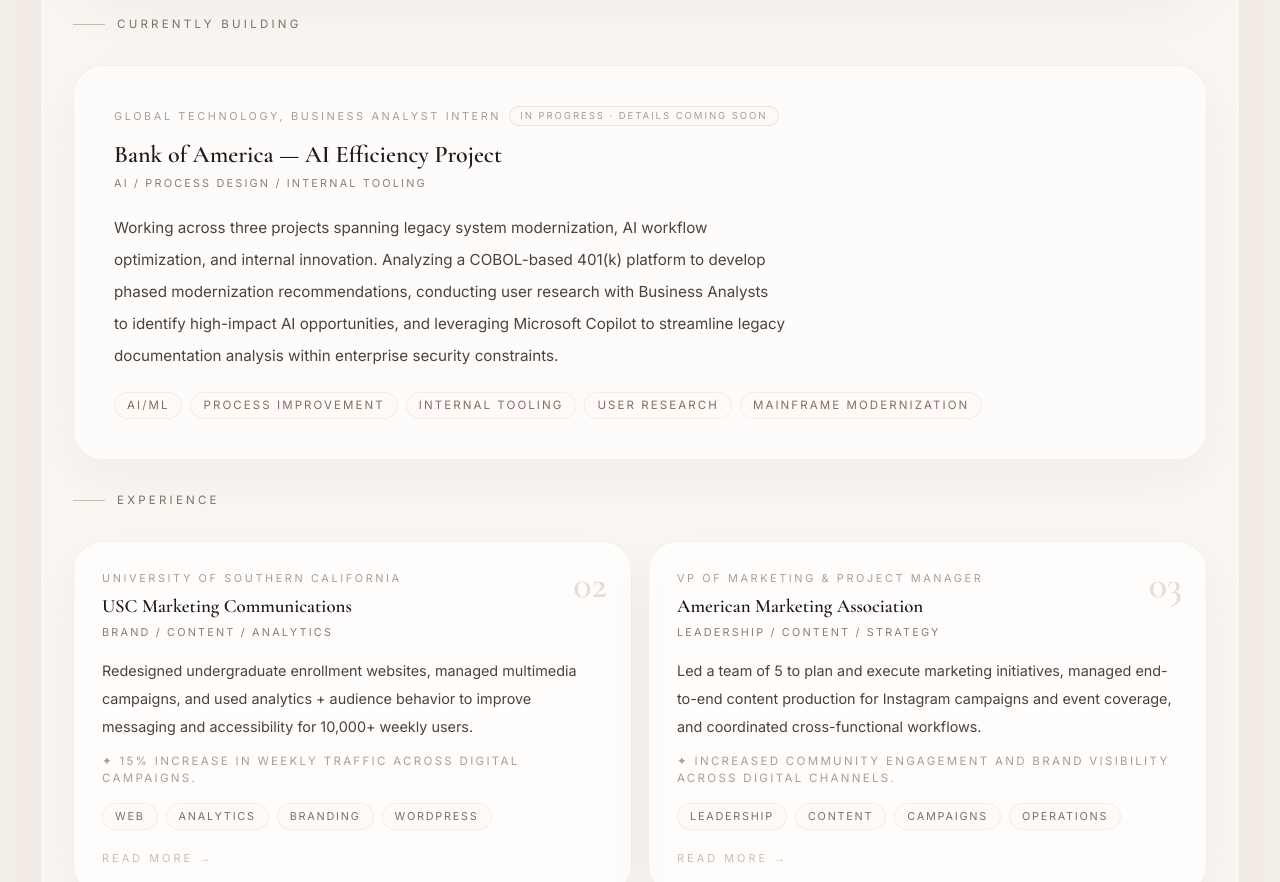
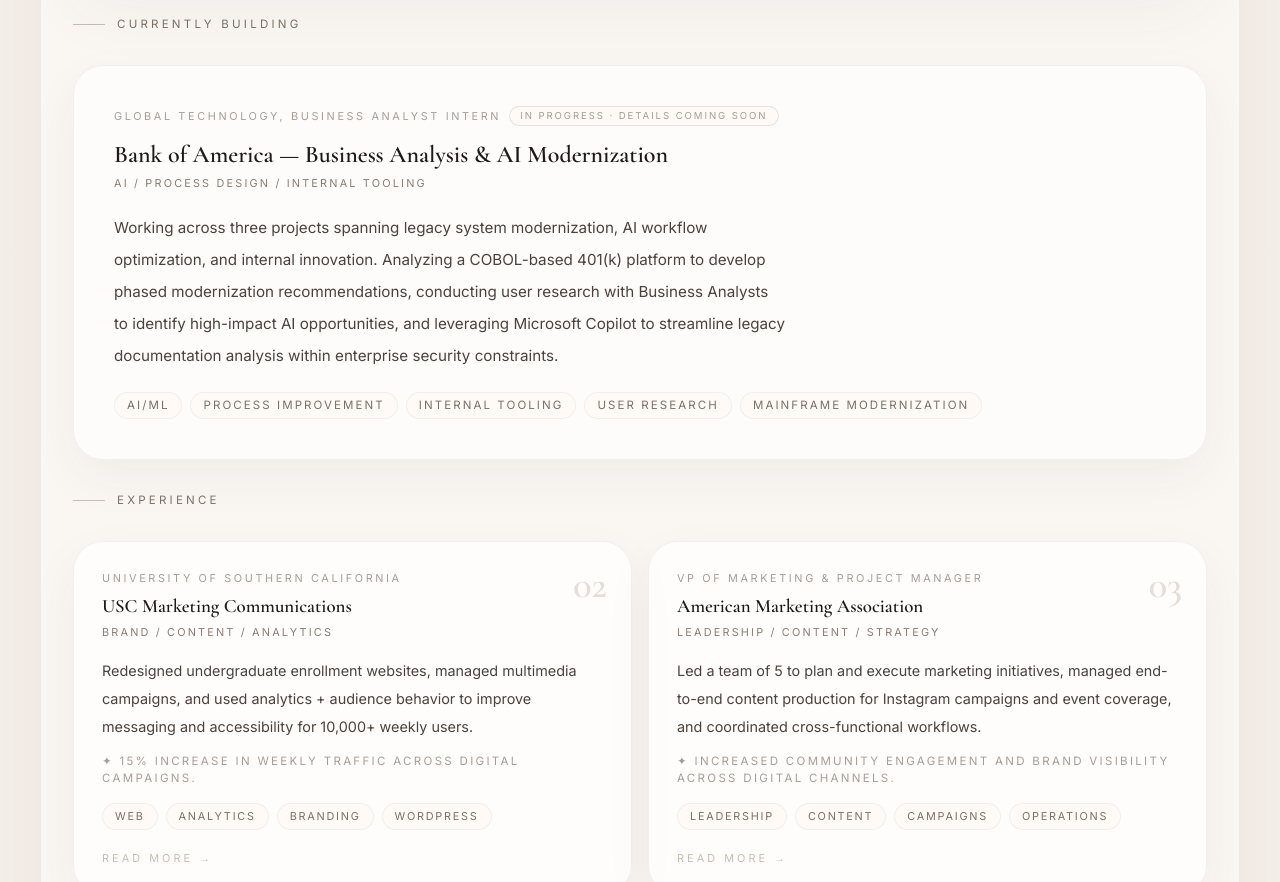
Before and after one commit to vanessaggonzalez/portfolio, a Next.js app: page /work in a window 1280 px wide. Shown: the part 1140-2022 px from the top of the page. Built offline with nearby package versions, Linux system fonts and the light colour scheme.

Commit message:
fixed name'

```diff
--- a/app/work/page.tsx
+++ b/app/work/page.tsx
@@ -43,7 +43,7 @@
 const inProgressProjects = [
   {
     slug: "bofa-ai-efficiency",
-    title: "Bank of America — AI Efficiency Project",
+    title: "Bank of America — Business Analysis & AI Modernization",
     org: "Global Technology, Business Analyst Intern",
     category: "AI / process design / internal tooling",
     blurb:
```
